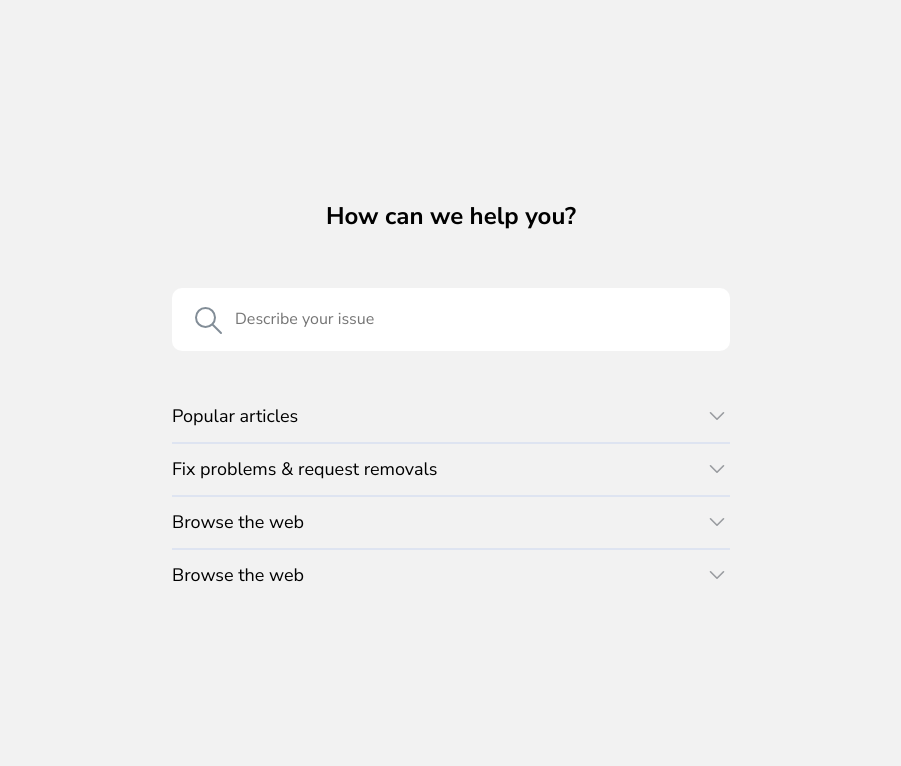
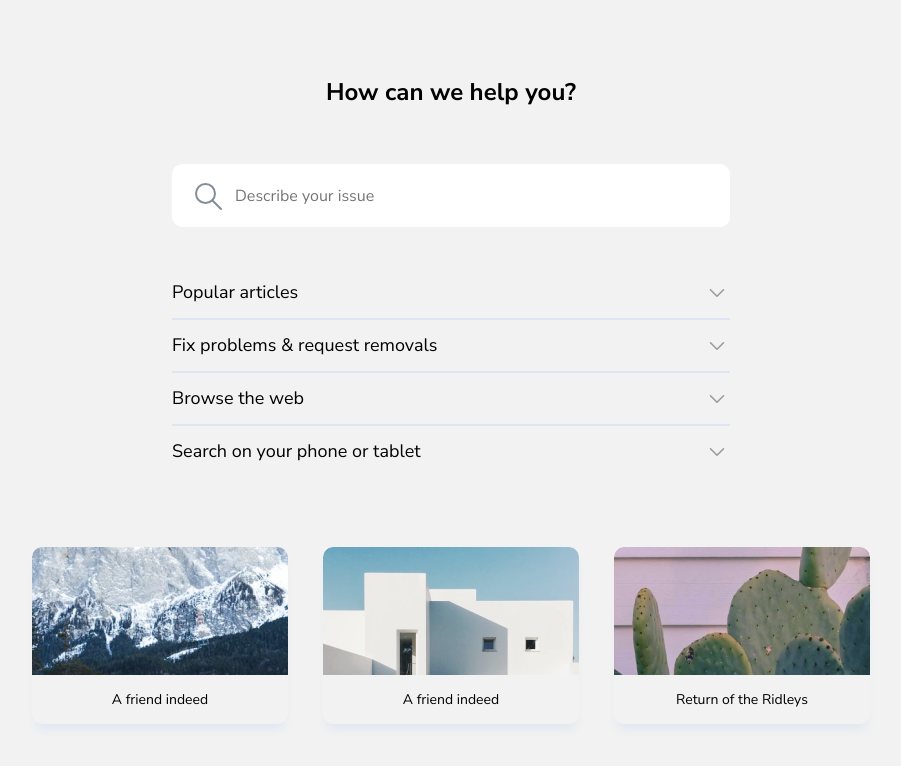
Before and after one commit to enderimen/accordion-content, a website built with Parcel: page src/index.html in a window 1280 px wide. Shown: the whole page, without its empty margins (189-1090 px from the left). Built offline with nearby package versions, Linux system fonts and the light colour scheme; some packages are replaced by stand-ins of ours.

Commit message:
Article list have been completed.

```diff
--- a/src/index.html
+++ b/src/index.html
@@ -7,6 +7,7 @@
     <title>FAQ Page | Pure CSS</title>
 </head>
 <body>
+    <section class="m-wrapper">
         <div class="o-accordion">
             <h3 class="m-dropdown__title">How can we help you?</h3>
             <form action="" class="m-dropdown__search">
@@ -44,7 +45,7 @@
                 <li class="m-dropdown__question">
                     <input type="checkbox" id="question4">
                     <label for="question4">
-                    <h5 class="m-dropdown__contentTitle">Browse the web</h5>
+                        <h5 class="m-dropdown__contentTitle">Search on your phone or tablet</h5>
                         <img src="./assets/icons/down-arrow.svg" alt="" class="m-dropdown__arrow" alt="">
                     </label>
                     <div class="m-dropdown__content">Lorem, ipsum dolor sit amet consectetur adipisicing elit. Officiis cupiditate fuga quibusdam.
@@ -52,6 +53,30 @@
                 </li>
             </ul>
         </div>
+
+        <div class="o-articles">
+            <ul class="m-article__list">
+                <li class="m-article__item">
+                    <a href="#">
+                        <img src="./assets/img/article-1.png" alt="">
+                        <span>A friend indeed</span>
+                    </a>
+                </li>
+                <li class="m-article__item">
+                    <a href="#">
+                        <img src="./assets/img/article-2.png" alt="">
+                        <span>A friend indeed</span>
+                    </a>
+                </li>
+                <li class="m-article__item">
+                    <a href="#">
+                        <img src="./assets/img/article-3.png" alt="">
+                        <span>Return of the Ridleys</span>
+                    </a>
+                </li>
+            </ul>
+        </div>
+    </section>
     <script src="./index.js"></script>
 </body>
 </html>
--- a/src/main.scss
+++ b/src/main.scss
@@ -6,11 +6,21 @@
   --bg-color: #F2F2F2;
 }
 
+.m-wrapper {
+  width: 838px;
+  display: flex;
+  flex-direction: column;
+  align-items: center;
+  margin-left: auto;
+  margin-right: auto;
+}
+
 .o-accordion {
   width: 558px;
   display: flex;
   flex-direction: column;
   align-items: center;
+  margin-bottom: 70px;
 }
 
 .m-dropdown {
@@ -98,3 +108,45 @@
     }
   }
 }
+
+.m-article {
+  &__list {
+    display: flex;
+    justify-content: space-between;
+    list-style: none;
+  }
+
+  &__item {
+
+    &:not(:last-child) {
+      margin-right: 35px;
+    }
+
+    & a {
+      display: inline-flex;
+      flex-direction: column;
+      align-items: center;
+      max-width: 256px;
+      overflow: hidden;
+      border-radius: 10px;
+      box-shadow: 0 9px 10px -4px rgba(#c9d6ef, .45);
+      cursor: pointer;
+
+      & img {
+        transition: 300ms ease-out;
+        &:hover {
+          transition: 300ms ease-in;
+          transform: scale(1.1);
+        }
+      }
+
+      & span {
+        display: inline-block;
+        padding: 15px;
+        font-weight: 400;
+        font-size: 14px;
+        line-height: 19px;
+      }
+    }
+  }
+}
```
Also changed, not shown: src/assets/img/article-1.png (added), src/assets/img/article-2.png (added), src/assets/img/article-3.png (added). Lines whose indentation alone changed are shown as unchanged.
